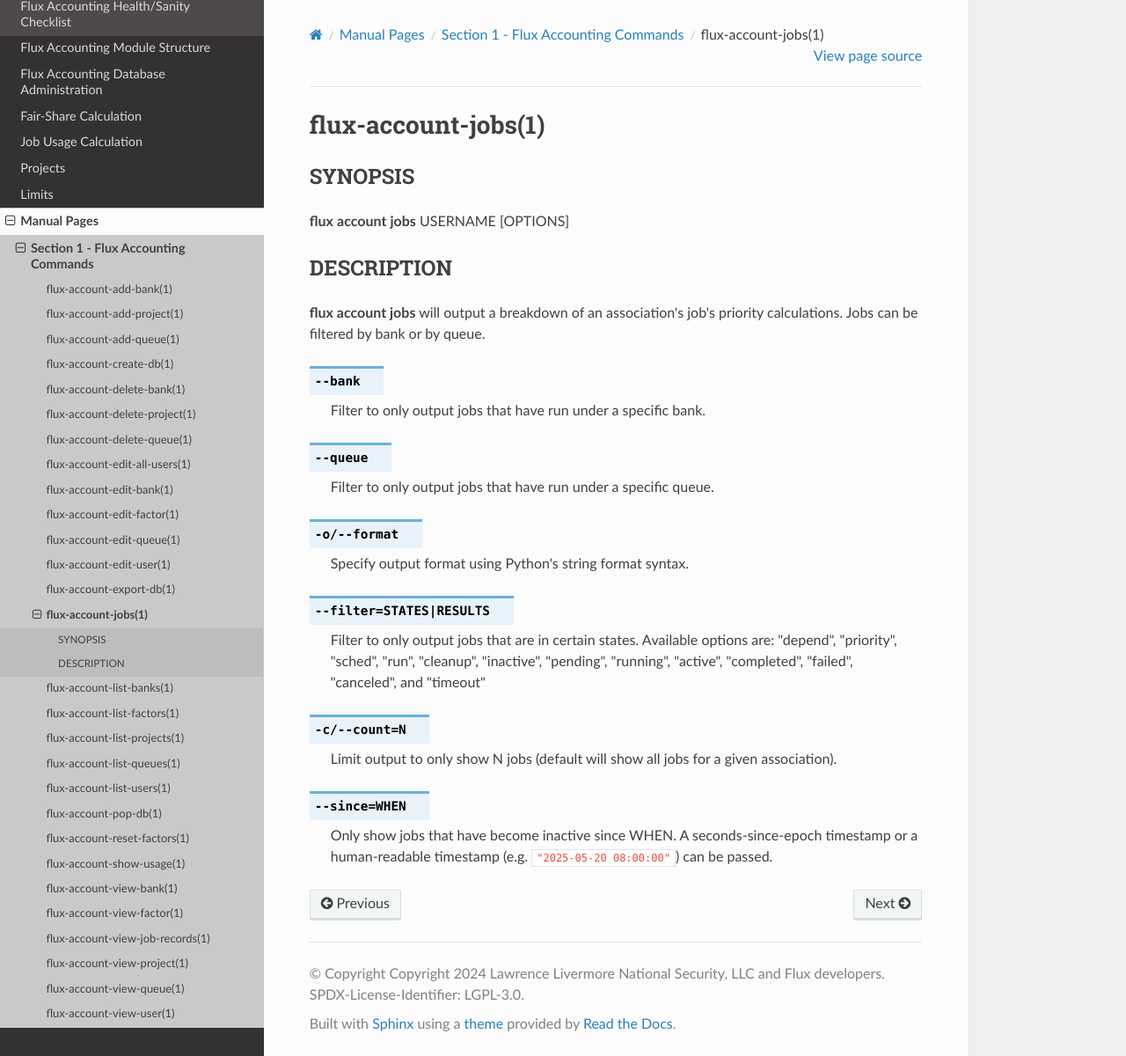
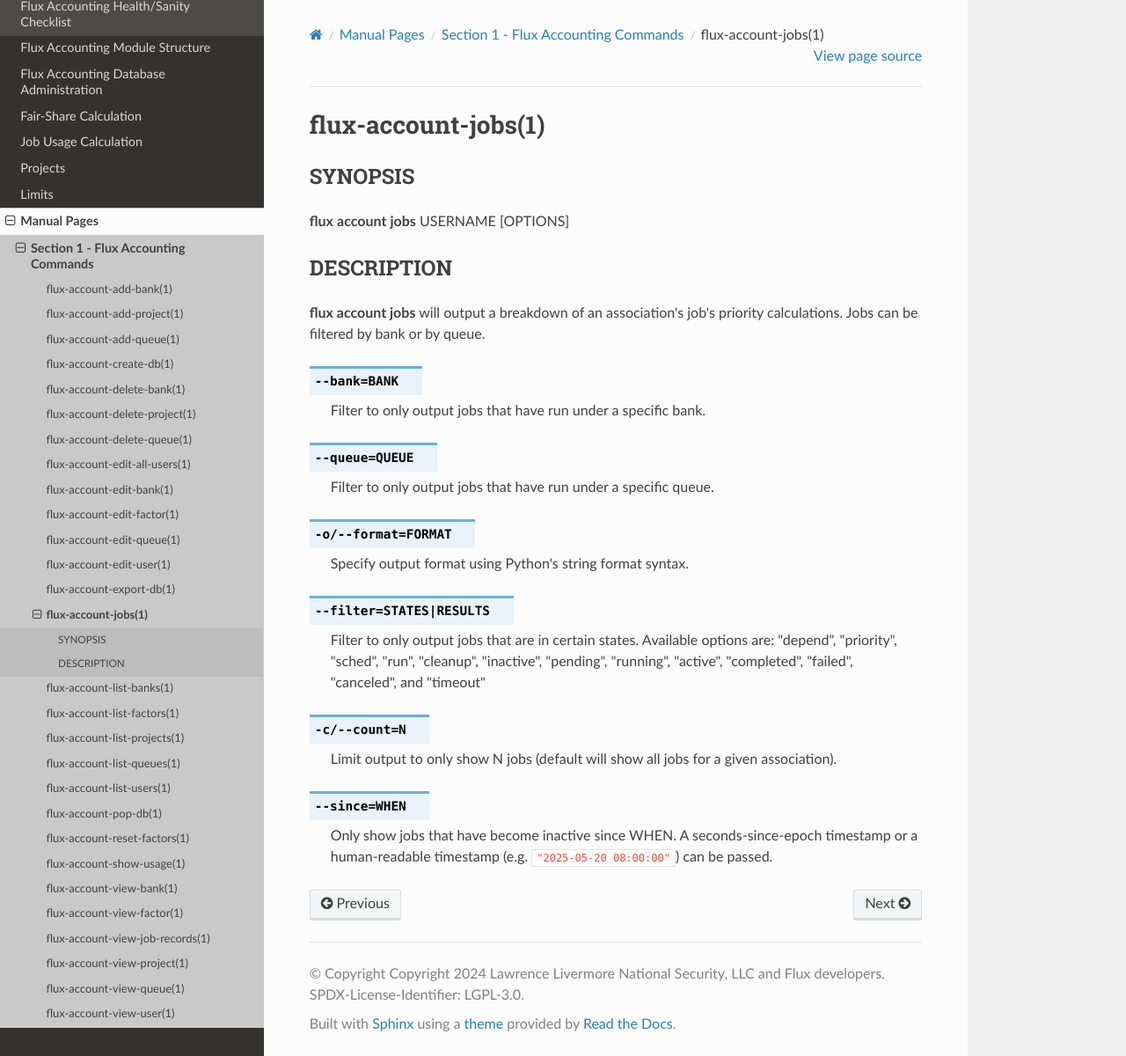
Before and after one commit to flux-framework/flux-accounting, a Sphinx documentation site: the page built from doc/man1/flux-account-jobs.rst, in a window 1280 px wide and 1200 px high. Shown: the whole window at 88% size. Built offline with Sphinx 7.4.7 and the Read the Docs theme 3.1.0, drawn with Linux system fonts in a browser that asks for light colours; pages that are not in the unit, such as notebooks, are missing from menus.

Commit message:
doc: add value for each option in "jobs" man page
Problem: There is no value listed for some of the optional arguments
that take a value in the "jobs" man(1) page, which is inconsistent with
some of the other optional arguments listed on the page.

Update the man(1) page to add values to some of the optional arguments
that require a value but don't have them listed.

```diff
--- a/doc/man1/flux-account-jobs.rst
+++ b/doc/man1/flux-account-jobs.rst
@@ -18,15 +18,15 @@ DESCRIPTION
 :program:`flux account jobs` will output a breakdown of an association's job's
 priority calculations. Jobs can be filtered by bank or by queue.
 
-.. option:: --bank
+.. option:: --bank=BANK
 
     Filter to only output jobs that have run under a specific bank.
 
-.. option:: --queue
+.. option:: --queue=QUEUE
 
     Filter to only output jobs that have run under a specific queue.
 
-.. option:: -o/--format
+.. option:: -o/--format=FORMAT
 
     Specify output format using Python's string format syntax.
 
```
